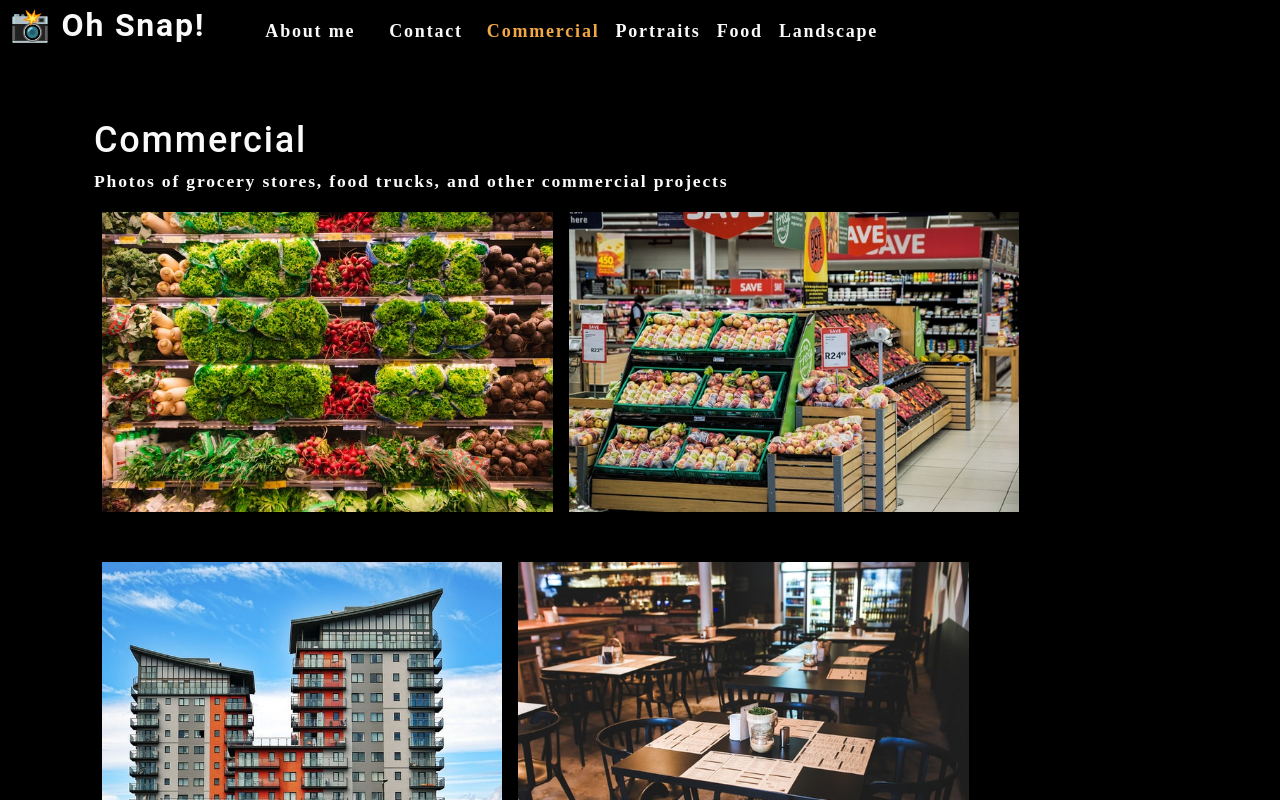
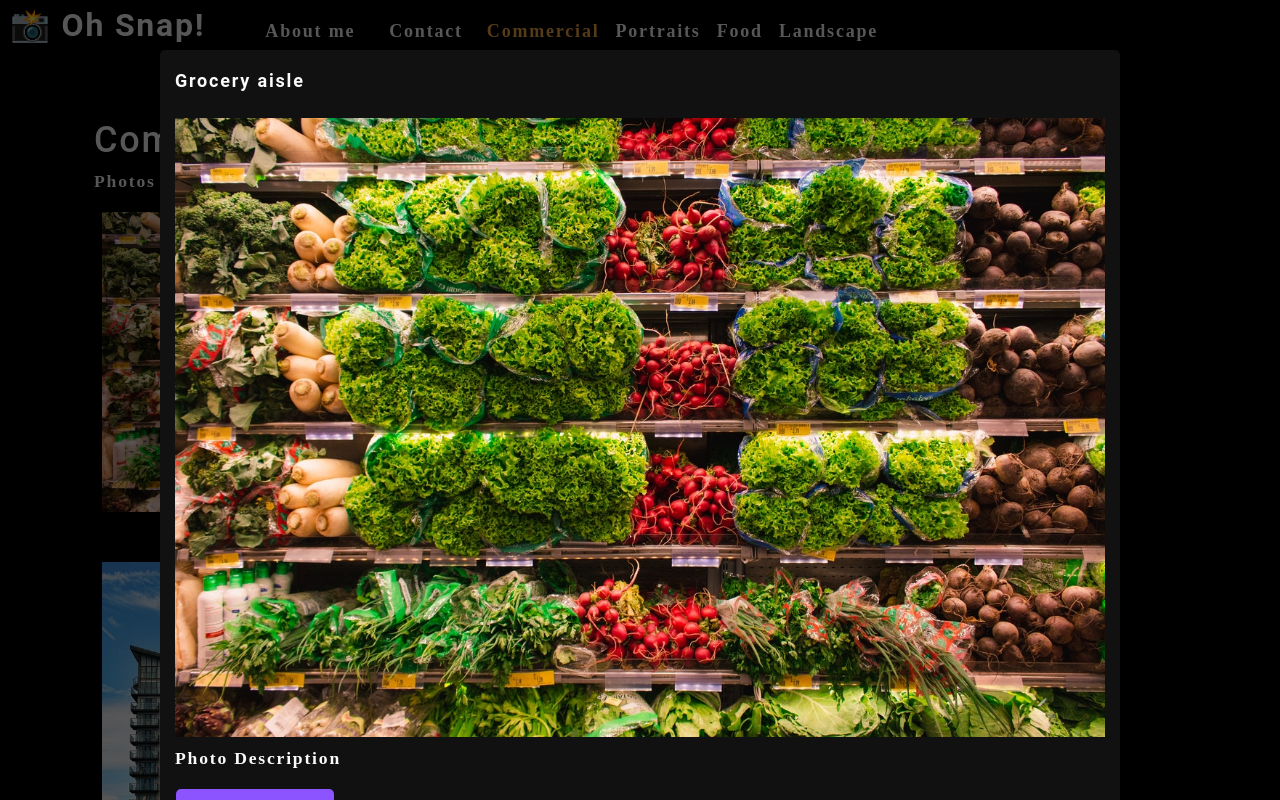
Before and after one commit to ke4tri/photo-port, a React (Create React App) app: page / in a window 1280 px wide. Both pictures are taken after a click on the picture 327 px from the left and 361 px from the top of the page. Shown: the top 800 px of the page. Built offline with nearby package versions, Linux system fonts and the light colour scheme.

Commit message:
modal dynamically rendering

```diff
--- /dev/null
+++ b/src/components/Modal.js
@@ -0,0 +1,28 @@
+import React from 'react';
+
+function Modal({currentPhoto}) {
+    console.log(`Modal currentPhoto : ${currentPhoto.category}`);
+    const {name, category, description, index } = currentPhoto;
+
+    return (
+        <div>
+            <div className="modalBackdrop">
+                <div className="modalContainer">
+                    {console.log(`name : ${currentPhoto.name}`)}
+                    {console.log(`category :  ${currentPhoto.category}`)}
+                    <h3 className="modalTitle">{name}</h3>
+                    <img src={require(`../assets/large/${category}/${index}.jpg`)} alt="current category" />
+                    {/* <img src={require(`../assets/large/commercial/0.jpg`)} alt="current category" /> */}
+                    <p>
+                    Photo Description
+                    </p>
+                    <button type="button">
+                    Close this modal
+                    </button>
+                </div>
+            </div>
+        </div>
+    );
+}
+
+export default Modal;
--- a/src/components/PhotoList.js
+++ b/src/components/PhotoList.js
@@ -1,15 +1,14 @@
 import React, { useState } from 'react';
-//import Modal from '../Modal';
+import Modal from './Modal';
 
 
 // const PhotoList = ({ category }) => {
   function PhotoList({category}){
- // console.log(category);
+
+  const [isModalOpen, setIsModalOpen] = useState(false);
   const { name, description } = category;
-
-  const newName = name.replace(/['"]+/g, '');
-
-
+  //const newName = name.replace(/['"]+/g, '');
+  const [currentPhoto, setCurrentPhoto ] = useState();
   const [photos] = useState([
     {
       name: 'Grocery aisle',
@@ -108,12 +107,16 @@
     },
   ]);
 
-  console.log(category);
   const currentPhotos = photos.filter((photo) => photo.category === category.name);
-   console.log('currentPhots : ' + currentPhotos);
 
+  const toggleModal = (image, i) => {
+    setCurrentPhoto({...image, index: i});
+    setIsModalOpen(true);
+  }
+  console.log(`PhotoList currentPhotos : ${currentPhoto}`)
   return (
     <div>
+      {isModalOpen && <Modal currentPhoto={currentPhoto}/>}
       <div className="flex-row">
 
         {currentPhotos.map((image, i) => (
@@ -123,6 +126,7 @@
            // src={require('../assets/small/commercial/0.jpg')}
             alt={image.name}
             className="img-thumbnail mx-1"
+             onClick={() => toggleModal(image, i)}
             key={image.name}
           />
         ))}
```
